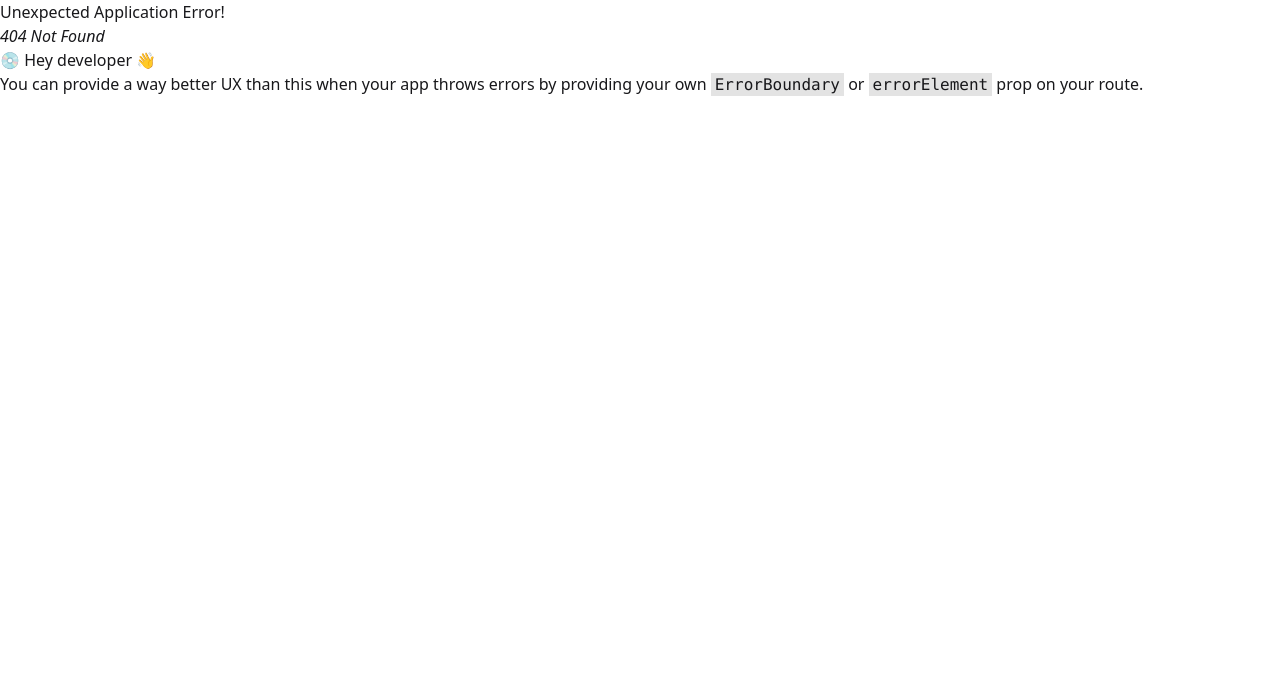
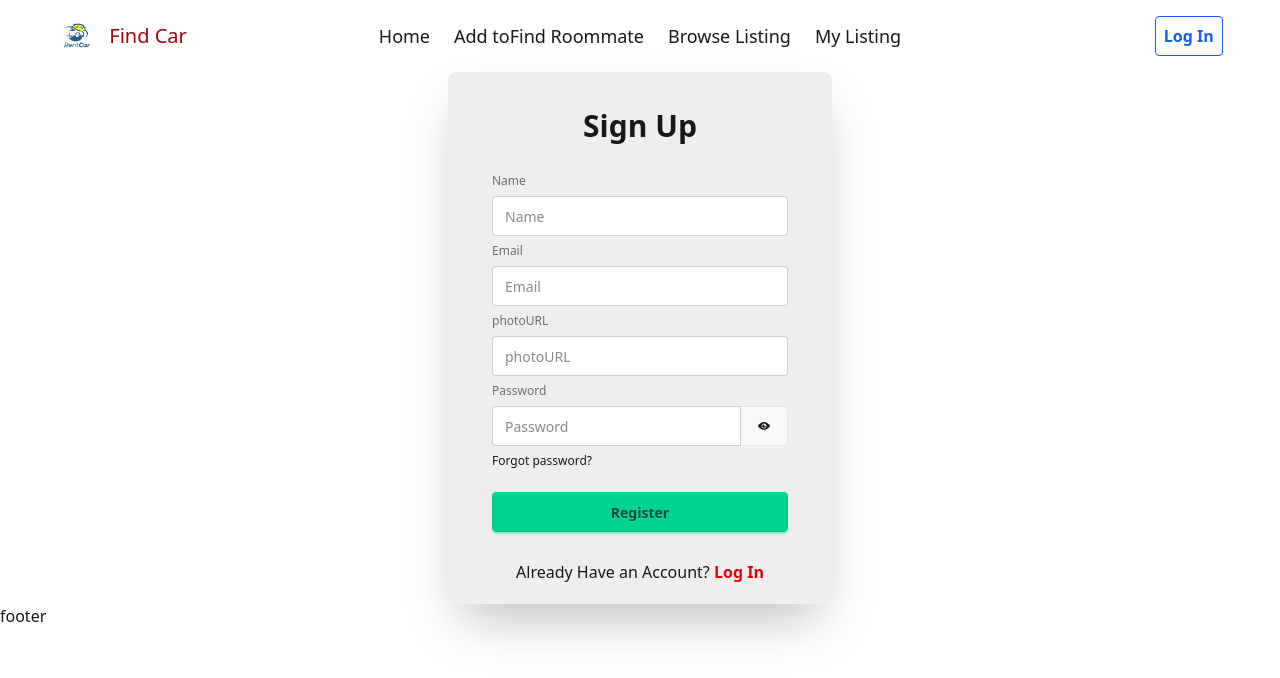
Before and after one commit to Tareq088/Car-Rent-Client-Side, a React (Vite) app: page /signup in a window 1280 px wide. Before the commit this address had no page. Shown: the top 678 px of the page. Built offline with nearby package versions, Linux system fonts and the light colour scheme.

Commit message:
sign up page is created

```diff
--- a/src/Pages/LogIn/LogIn.jsx
+++ b/src/Pages/LogIn/LogIn.jsx
@@ -35,9 +35,9 @@ const LogIn = () => {
                                     setShowPassword(!showPassword)
                                     }} className="btn join-item">
                                 {showPassword ?
+                                <IoIosEyeOff/>
+                                :
                                 <IoIosEye/>
-                                :
-                                <IoIosEyeOff/>
                                 }
                             </button>
                         </div>
@@ -57,7 +57,7 @@ const LogIn = () => {
                 Login with Google
                 </button>
                 <p className='text-center'>Have No Account?
-                    <span className='font-bold text-red-600 hover:text-green-800 hover:underline'><Link to='/auth/signup'> Register Now</Link></span>
+                    <span className='font-bold text-red-600 hover:text-green-800 hover:underline'><Link to='/signup'> Register Now</Link></span>
                 </p>
             </div>
         </div>
--- a/src/Pages/Register/signUp.jsx
+++ b/src/Pages/Register/signUp.jsx
@@ -1,11 +1,60 @@
-import React from 'react';
+import React, { useState } from 'react';
+import { IoIosEye, IoIosEyeOff } from 'react-icons/io';
+import { Link } from 'react-router';
 
-const signUp = () => {
+const SignUp = () => {
+     const[showPassword, setShowPassword] = useState(false);
+    const handleSignUp = (e) =>{
+        e.preventDefault();
+        console.log("sign")
+    }
     return (
-        <div>
-            sign up
+    <div>
+                        {/* <Helmet>
+                            <title>FindMate | Register</title>
+                        </Helmet> */}
+            <div className="card bg-base-300 w-full max-w-sm shrink-0 shadow-2xl mx-auto p-5">
+                <h2 className='text-center font-bold text-lg md:text-3xl pt-4'>Sign Up</h2>
+                <form onSubmit={handleSignUp} className="card-body">
+                    <fieldset className="fieldset">
+                                {/* name */}
+                        <label className="label">Name</label>
+                        <input type="text" name='name' className="input" placeholder="Name"/>
+                                    {/* email */}
+                        <label className="label">Email</label>
+                        <input type="email" name='email' className="input" placeholder="Email"/>
+                                    {/* photoURL */}
+
+                        <label className="label">photoURL</label>
+                        <input type="text" name='photo' className="input" placeholder="photoURL"/>
+                                    {/* password */}
+                        <label className="label">Password</label>
+                        <div className="join">
+                            <input type={showPassword?"text" :"password"} name='password' className="input join-item" placeholder="Password"/>
+                            <button
+                                onClick={()=>{
+                                    setShowPassword(!showPassword)
+                                    }} className="btn join-item">
+                                {showPassword ?
+                                <IoIosEyeOff/>
+                                :
+                                <IoIosEye/>
+                                }
+                            </button>
+                        </div>
+                        {/* {
+                            errorMessage && <p className='text-xs text-red-700'>{errorMessage}</p>
+                        } */}
+                        <div><a className="link link-hover">Forgot password?</a></div>
+                        <button type='submit' to='/auth/login' className="btn btn-success mt-4">Register</button>
+                    </fieldset>
+                </form>
+                <p className='text-center'>Already Have an Account?
+                    <span className='font-bold text-red-600 hover:text-green-800 hover:underline'><Link to='/login'> Log In</Link></span>
+                </p>
+            </div>
         </div>
     );
 };
 
-export default signUp;
+export default SignUp;
--- a/src/Router/router.jsx
+++ b/src/Router/router.jsx
@@ -2,6 +2,7 @@ import { createBrowserRouter } from "react-router";
 import RootLayout from "../Layout/RootLayout";
 import Home from './../Pages/Home/Home';
 import LogIn from "../Pages/LogIn/logIn";
+import SignUp from "../Pages/Register/signUp";
 
 
 export const router = createBrowserRouter([
@@ -17,6 +18,10 @@ export const router = createBrowserRouter([
         {
           path:'/login',
           Component:LogIn
+        },
+        {
+          path:'/signup',
+          Component: SignUp
         }
     ]
   },
```
